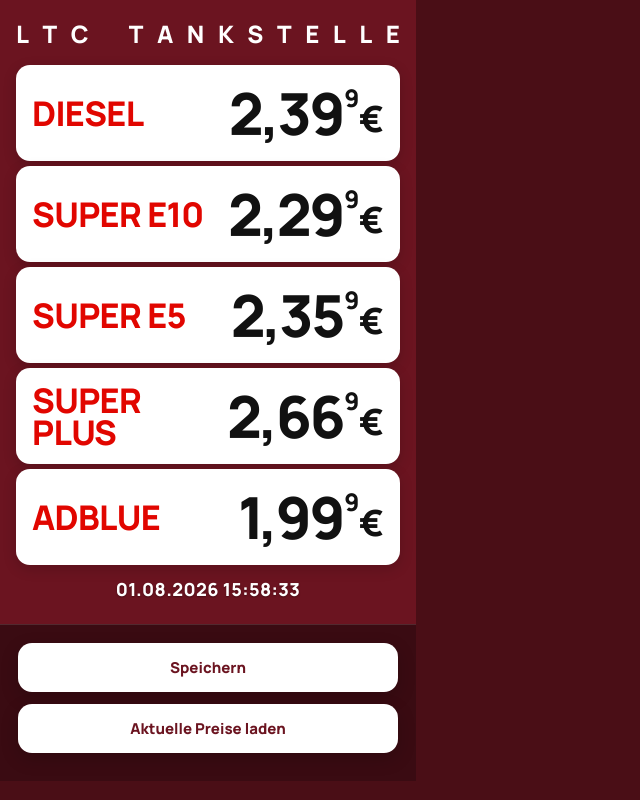
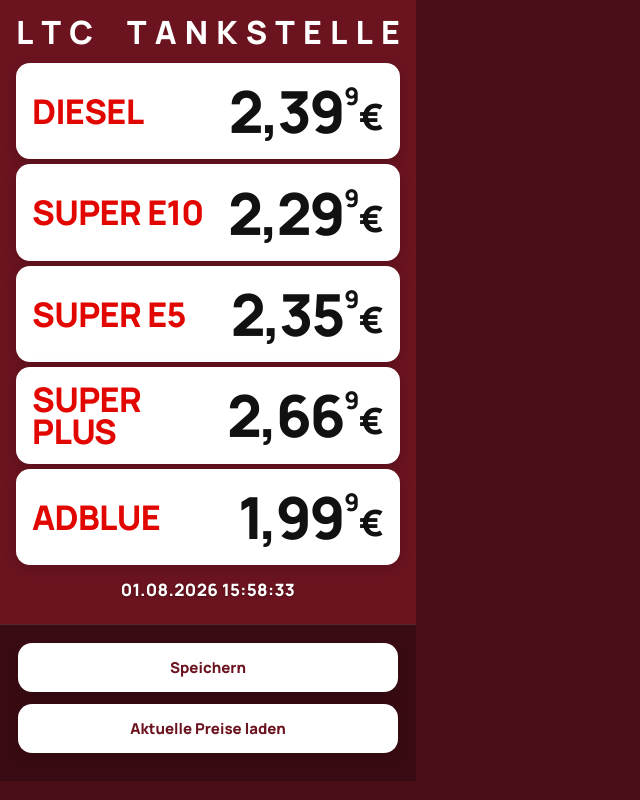
Before and after one commit to Mchdozr/gazbenzin, a PHP site: page /widget.php in a window 1280 px wide. Shown: the whole page, without its empty margins (0-640 px from the left). Run offline with PHP 8.4, Linux system fonts and the light colour scheme.

Commit message:
Apply remaining brand/card spacing tweaks.
Co-authored-by: Mücahid Özer <Mchdozr@users.noreply.github.com>

```diff
--- a/assets/style.css
+++ b/assets/style.css
@@ -57,7 +57,7 @@ body.admin-page {
   width: 416px;
   height: 624px;
   max-height: 624px;
-  padding: 8px 16px var(--safe-bottom);
+  padding: 6px 16px var(--safe-bottom);
   display: flex;
   flex-direction: column;
   gap: var(--gap);
@@ -84,7 +84,7 @@ body.admin-page {
   width: 100%;
   color: #ffffff;
   text-transform: uppercase;
-  font-size: 24px;
+  font-size: 32px;
   font-weight: 800;
   line-height: 1;
   white-space: nowrap;
@@ -227,7 +227,7 @@ body.admin-page {
   max-width: 100%;
   text-align: center;
   color: #ffffff;
-  font-size: 18px;
+  font-size: 17px;
   font-weight: 800;
   letter-spacing: 0.02em;
   line-height: 1;
```
